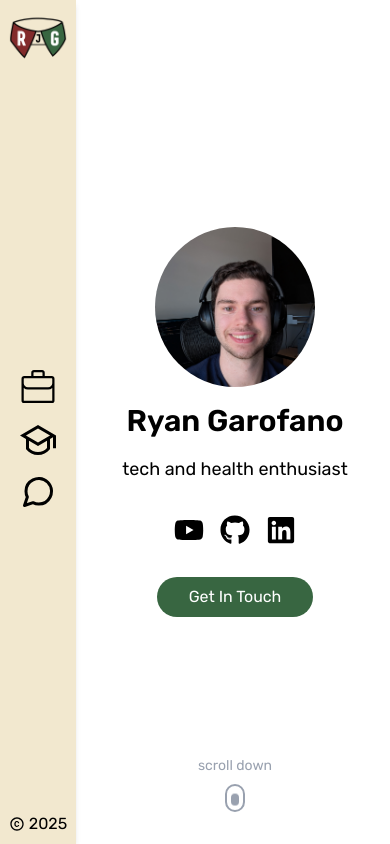
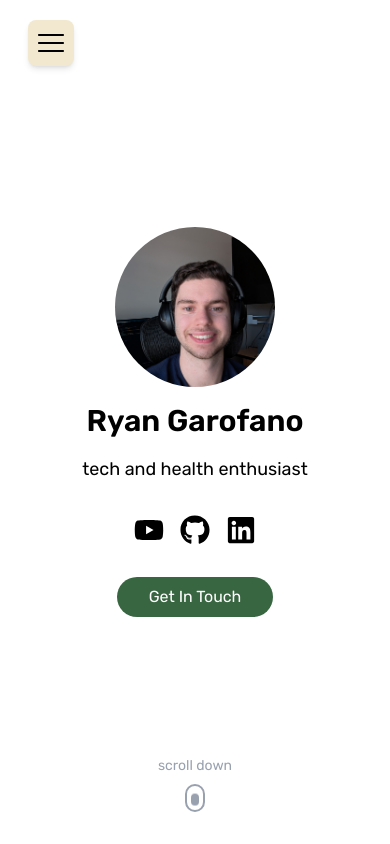
Before and after one commit to rgarofano/website, a React (Vite) app: page / in a window 390 px wide. Built offline with nearby package versions, Linux system fonts and the light colour scheme.

Commit message:
Add icon for hamburger menu on small screens

```diff
--- a/src/App.tsx
+++ b/src/App.tsx
@@ -7,7 +7,7 @@ function App() {
     return (
         <div>
             <Sidebar />
-            <main className="ml-20">
+            <main className="m-0 sm:ml-20">
                 <Home />
                 <About />
                 <Contact />
--- a/src/components/Sidebar.tsx
+++ b/src/components/Sidebar.tsx
@@ -4,10 +4,12 @@ import { GoBriefcase } from "react-icons/go";
 import { MdOutlineCopyright } from "react-icons/md";
 import { RiGraduationCapLine } from "react-icons/ri";
 import NavLink from "./NavLink";
+import { RxHamburgerMenu } from "react-icons/rx";
 
 function Sidebar() {
     return (
-        <aside className="fixed left-0 top-0 bg-cream shadow-md min-h-full p-2 z-10 flex flex-col justify-between items-center">
+        <>
+            <aside className="hidden fixed left-0 top-0 bg-cream shadow-md min-h-full p-2 z-10 sm:flex flex-col justify-between items-center">
                 <a href="#home">
                     <img className="size-15" src={Logo} alt="logo" />
                 </a>
@@ -28,6 +30,10 @@ function Sidebar() {
                     <MdOutlineCopyright /> 2025
                 </footer>
             </aside>
+            <div className="fixed top-5 left-7 text-3xl bg-cream p-2 shadow-md rounded-lg hover:cursor-pointer">
+                <RxHamburgerMenu />
+            </div>
+        </>
     );
 }
 
```
Lines whose indentation alone changed are shown as unchanged.
